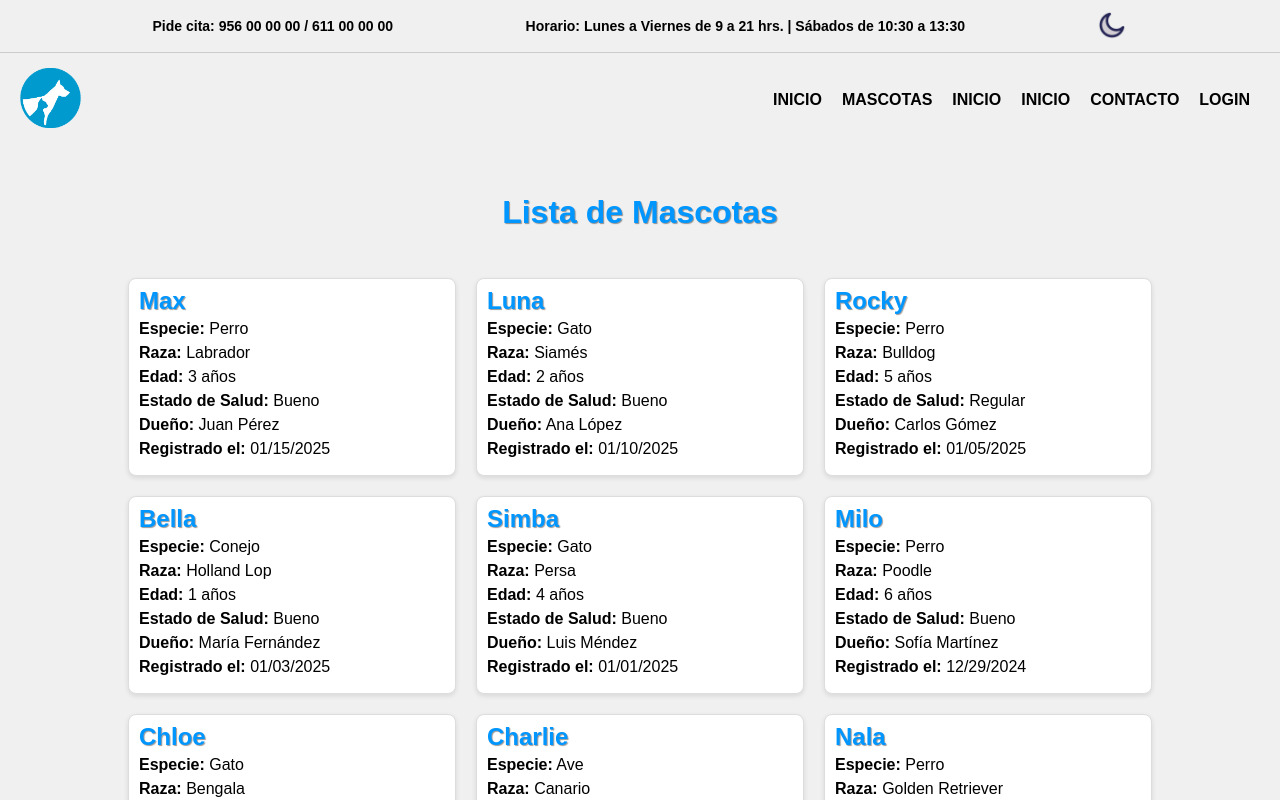
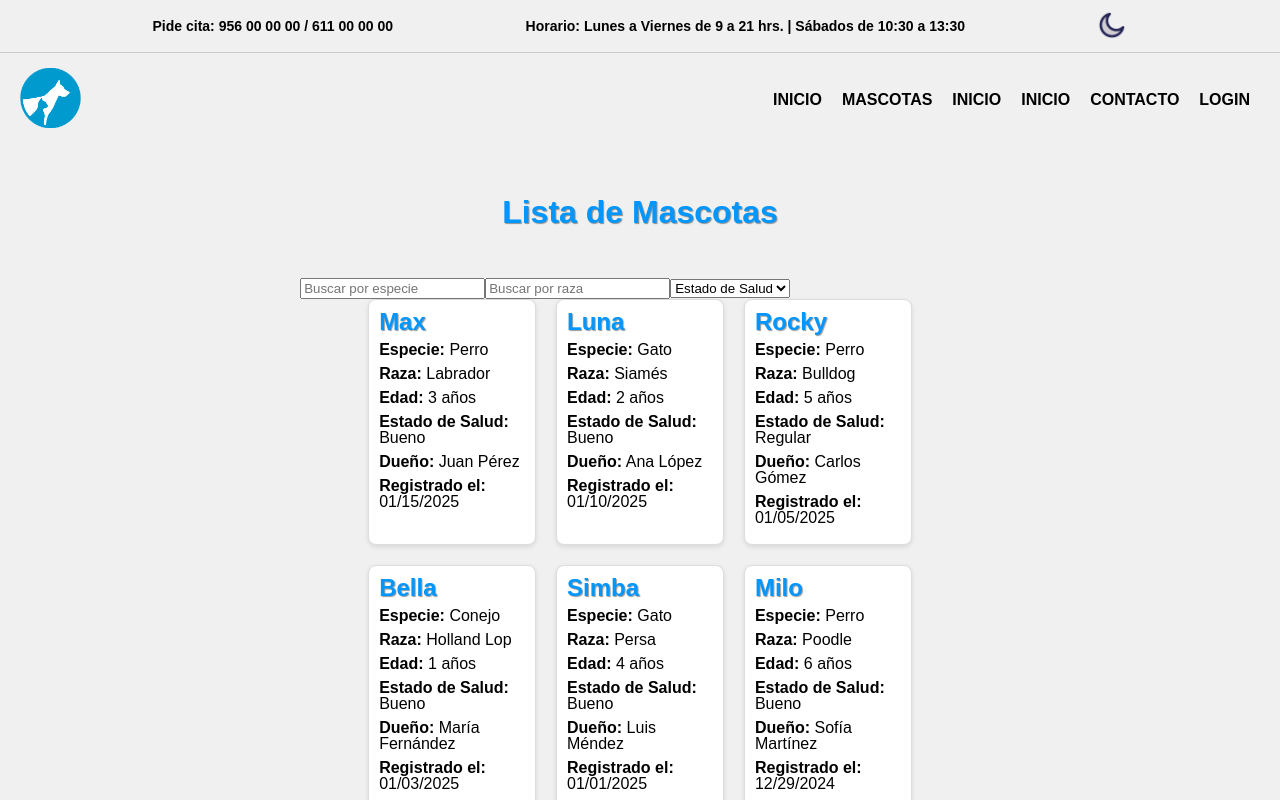
Before and after one commit to rekznoz/CuraPatas, a React (Vite) app: page /mascotas in a window 1280 px wide. Shown: the top 800 px of the page. Built offline with nearby package versions, Linux system fonts and the light colour scheme.

Commit message:
Update Mascotas.jsx

```diff
--- a/src/pages/Mascotas.jsx
+++ b/src/pages/Mascotas.jsx
@@ -106,15 +106,39 @@ export default function Mascotas() {
         },
     ]);
 
+    const [filtros, setFiltros] = useState({
+        especie: '',
+        raza: '',
+        estadoSalud: '',
+    });
+
     const [paginaActual, setPaginaActual] = useState(1);
     const mascotasPorPagina = 9;
 
+    const animalesFiltrados = animales.filter((animal) => {
+        const {especie, raza, estadoSalud} = filtros;
+
+        return (
+            (especie === '' || animal.especie.toLowerCase().includes(especie.toLowerCase())) &&
+            (raza === '' || animal.raza.toLowerCase().includes(raza.toLowerCase())) &&
+            (estadoSalud === '' || animal.estadoSalud.toLowerCase() === estadoSalud.toLowerCase())
+        );
+    });
+
     const inicioIndice = (paginaActual - 1) * mascotasPorPagina;
-    const mascotasSeleccionadas = animales.slice(inicioIndice, inicioIndice + mascotasPorPagina);
-    const totalPaginas = Math.ceil(animales.length / mascotasPorPagina);
+    const mascotasSeleccionadas = animalesFiltrados.slice(inicioIndice, inicioIndice + mascotasPorPagina);
+    const totalPaginas = Math.ceil(animalesFiltrados.length / mascotasPorPagina);
 
     const handlePageChange = (pageNumber) => {
         setPaginaActual(pageNumber);
+    };
+
+    const handleFilterChange = (e) => {
+        const {name, value} = e.target;
+        setFiltros((prevFiltros) => ({
+            ...prevFiltros,
+            [name]: value,
+        }));
     };
 
     return (
@@ -123,6 +147,32 @@ export default function Mascotas() {
                 <h1>Lista de Mascotas</h1>
             </div>
             <div className="area2">
+                <div className="contenedor-filtro-mascotas">
+                    <div className="filtros-mascotas">
+                        <input
+                            type="text"
+                            name="especie"
+                            placeholder="Buscar por especie"
+                            value={filtros.especie}
+                            onChange={handleFilterChange}
+                        />
+                        <input
+                            type="text"
+                            name="raza"
+                            placeholder="Buscar por raza"
+                            value={filtros.raza}
+                            onChange={handleFilterChange}
+                        />
+                        <select
+                            name="estadoSalud"
+                            value={filtros.estadoSalud}
+                            onChange={handleFilterChange}
+                        >
+                            <option value="">Estado de Salud</option>
+                            <option value="Bueno">Bueno</option>
+                            <option value="Regular">Regular</option>
+                        </select>
+                    </div>
                     <div className="lista-mascotas">
                         {mascotasSeleccionadas.map((animal, index) => (
                             <Link className="carta-mascotas" key={index} to={`/mascota/${index + 1}`}>
@@ -135,6 +185,7 @@ export default function Mascotas() {
                                 <p><strong>Registrado el:</strong> {animal.fechaRegistro}</p>
                             </Link>
                         ))}
+                    </div>
                 </div>
             </div>
             <div className="area3">
```
Lines whose indentation alone changed are shown as unchanged.
